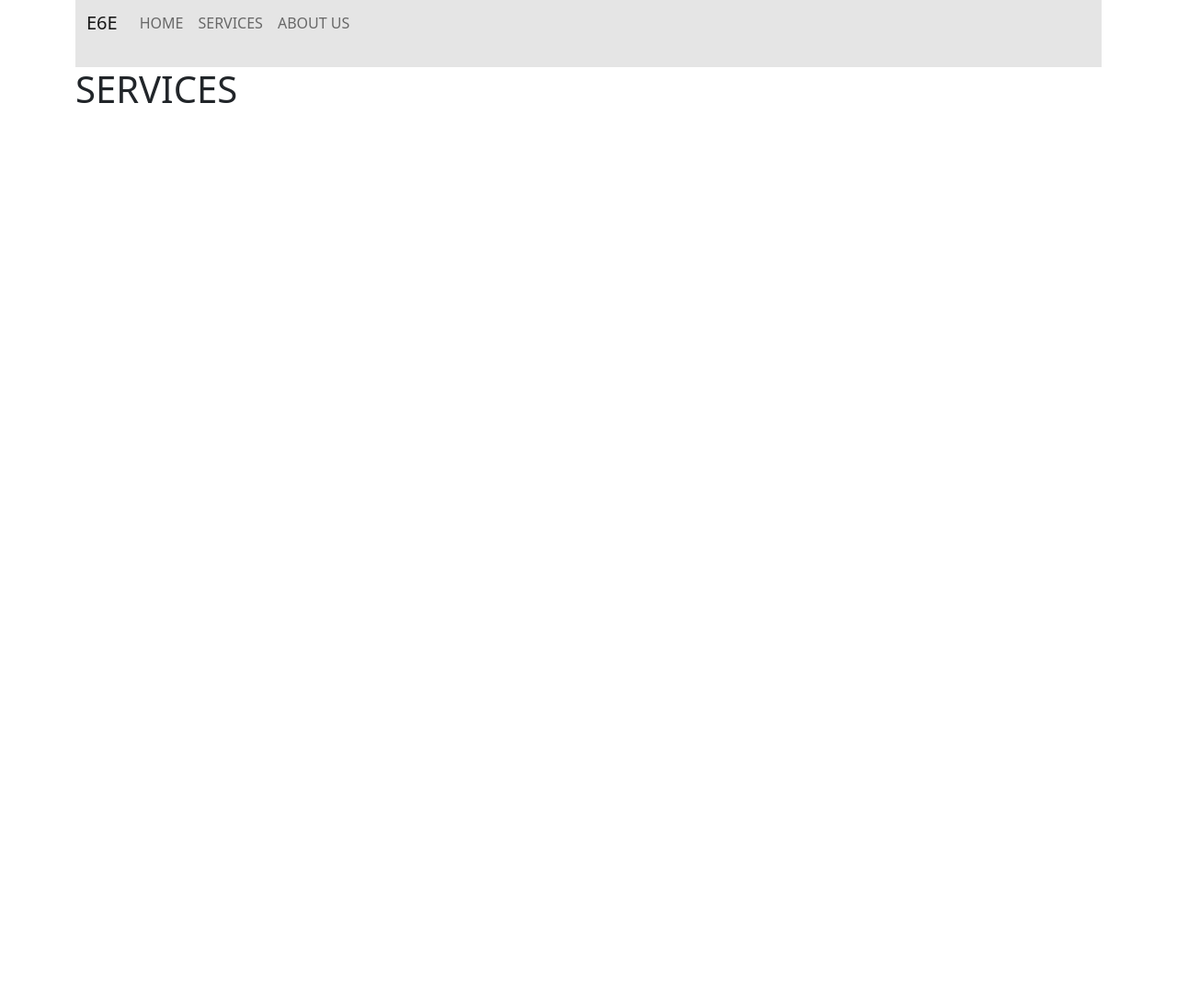
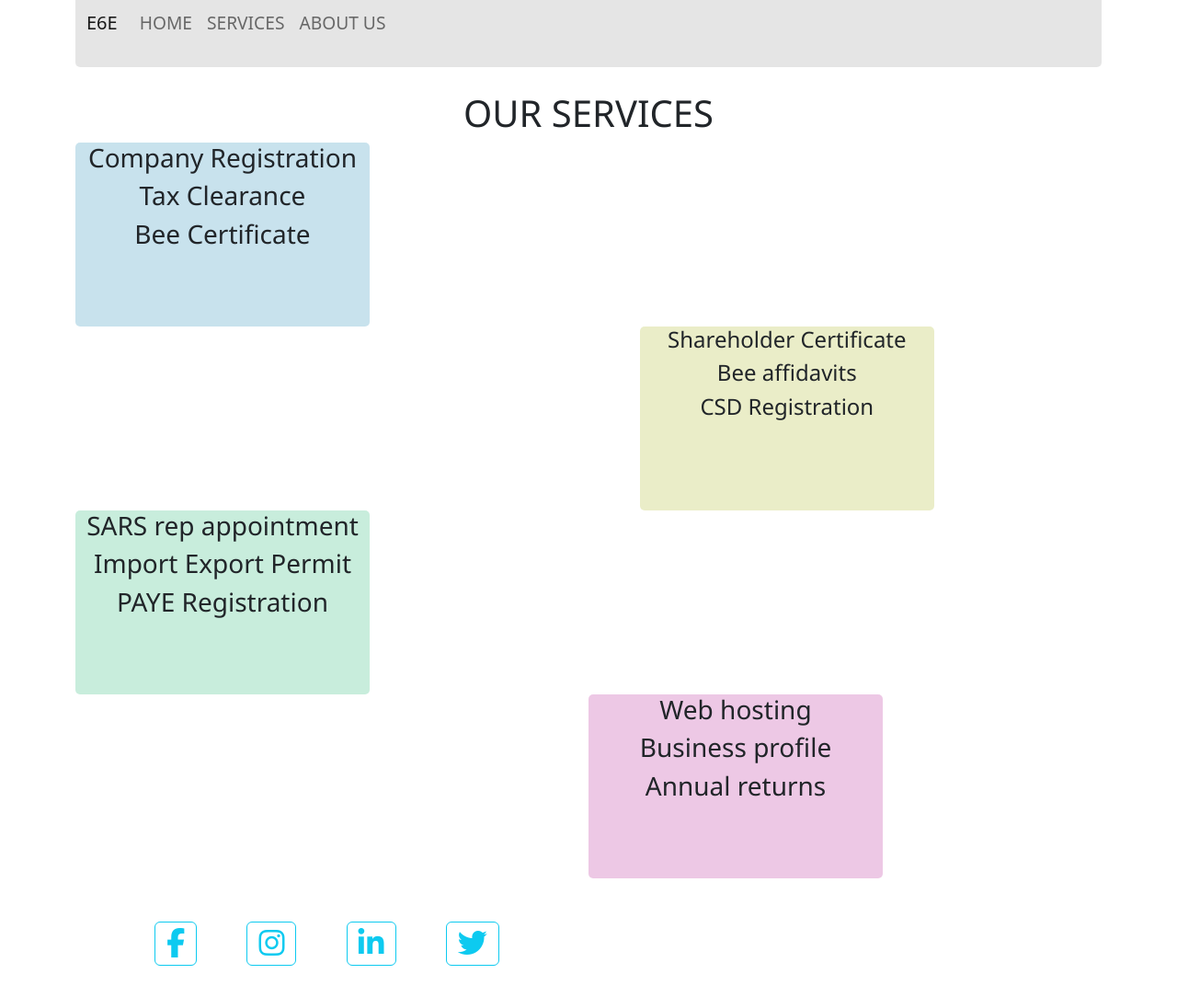
Before and after one commit to mngadilinda/E6E, a plain HTML site: page services.html in a window 1280 px wide. Shown: the part 23-1107 px from the top of the page at 92% size. Before the commit the page ends 800 px from the top, so only its background shows below. Drawn offline with nearby package versions, Linux system fonts and the light colour scheme.

Commit message:
Add files via upload

```diff
--- a/services.html
+++ b/services.html
@@ -49,7 +49,43 @@
         </nav>
     </div>
     <div class="content container">
-        <h1>SERVICES</h1>
+        <h1>OUR SERVICES</h1>
+        <div class="sect_one">
+          <h3>Company Registration</h3>
+          <h3>Tax Clearance</h3>
+          <h3>Bee Certificate</h3>
+        </div>
+        <div class="sect_two">
+          <h4>Shareholder Certificate</h4>
+          <h4>Bee affidavits</h4>
+          <h4>CSD Registration</h4>
+        </div>
+        <div class="sect_three">
+          <h3>SARS rep appointment</h3>
+          <h3>Import Export Permit</h3>
+          <h3>PAYE Registration</h3>
+        </div>
+        <div class="sect_four">
+          <h3>Web hosting</h3>
+          <h3>Business profile</h3>
+          <h3>Annual returns</h3>
+        </div>
+    </div>
+    <div class="footer container">
+      <ul class="socials">
+        <li>
+          <a class="btn btn-outline-info"><i class="fa-brands fa-facebook-f fa-2x"></i></a>
+        </li>
+        <li>
+          <a class="btn btn-outline-info"><i class="fa-brands fa-instagram fa-2x"></i></a>
+        </li>
+        <li>
+          <a class="btn btn-outline-info"><i class="fa-brands fa-linkedin-in fa-2x"></i></a>
+        </li>
+        <li>
+          <a class="btn btn-outline-info"><i class="fa-brands fa-twitter fa-2x"></i></a>
+        </li>
+      </ul>
     </div>
     <script src="./index.js"></script>
     <script src="https://kit.fontawesome.com/456145e824.js" crossorigin="anonymous"></script>
--- a/style.css
+++ b/style.css
@@ -1,7 +1,8 @@
 body{
-    background-color: rgba(1, 2, 0.3, 0.2);
+    background-color: rgba(154, 206, 103, 0.2);
     font-family: 'Franklin Gothic Medium', 'Arial Narrow', Arial, sans-serif;
     font-weight: 700;
+    height: 100vh;
 }
 
 .navbar{
@@ -9,24 +10,29 @@ body{
     height: 12vh;
     text-align: center;
     font: 800;
-    position: sticky;
+
+    border-radius: 5px;
 }
-.nav-link{
+.nav-item{
     font: 800;
-    font-size: xx-large;
+    color: rgb(1, 162, 226);
+    font-size: larger;
 }
 .nav-item :hover{
     border-top: 3px gold solid;
 }
+/*******************************************HOME PAGE*******************************************************************/
+
 .showbar{
     height: 30vh;
     background-color: rgba(23, 41, 68, 0.2);
     width: 60vw;
-    color: rgb(226, 1, 57);
+    color: rgb(7, 37, 49);
     border-radius: 10px;
     text-align: center;
-    font-weight: 900;
+    font-weight: 700;
 }
+
 .carousel-inner{
     width: 90vw;
     height: 60vh;
@@ -41,7 +47,12 @@ body{
 }
 .footer{
     height: 13vh;
+    bottom: 0;
+    top: 100%;
+
 }
+/*******************************************ABOUT PAGE*******************************************************************/
+
 
 .forms{
     width: 40vw;
@@ -52,6 +63,56 @@ body{
     width: 30vw;
     margin-top: 0;
     margin: 2%;
+    background-color: rgba(37, 40, 44, 0.2);
     border: 2px rgb(226, 1, 57) solid;
     height: 40vh;
+    border-radius: 5px;
 }
+/*******************************************SERVICES PAGE*******************************************************************/
+.content{
+    margin: 2%;
+    font-family: 'Segoe UI', Tahoma, Geneva, Verdana, sans-serif;
+    font: 500;
+}
+.content h1{
+    text-align: center;
+}
+.sect_one{
+    width: 25vw;
+    height: 25vh;
+    border: 2px blue;
+    text-align: center;
+    background-color: rgba(118, 183, 209, 0.4);
+    border-radius: 5px;
+}
+
+.sect_two{
+    width: 25vw;
+    height: 25vh;
+    border: 2px darkgoldenrod;
+    margin-left: 55%;
+    text-align: center;
+    background-color: rgba(203, 209, 118, 0.4);
+    border-radius: 5px;
+}
+
+.sect_three{
+    width: 25vw;
+    height: 25vh;
+    border: 2px green;
+    text-align: center;
+    background-color:rgba(118, 209, 167, 0.4);
+    border-radius: 5px;
+}
+
+.sect_four{
+    width: 25vw;
+    height: 25vh;
+    border: 2px red ;
+    margin-left: 50%;
+    text-align: center;
+    background-color: rgba(209, 118, 189, 0.4);
+    border-radius: 5px;
+}
+
+/*******************************************SMALL DEVICES*******************************************************************/
```
Also changed, not shown: about.html (+19 -1 lines), index.html (+5 -2 lines).
